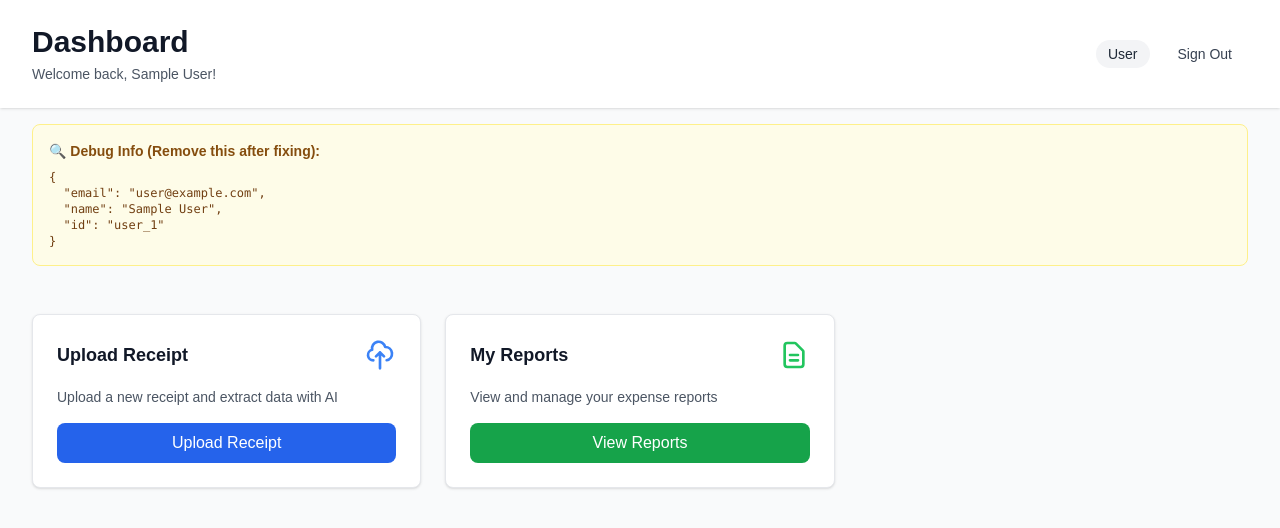
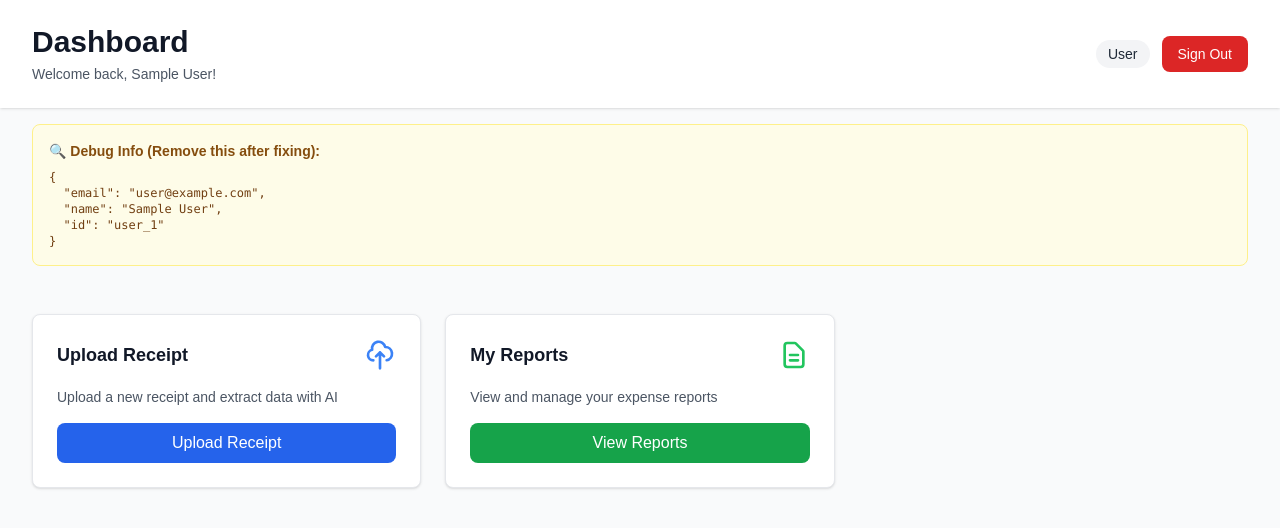
Before and after one commit to mobilacks/lacks-expense-management, a Next.js app: page /dashboard in a window 1280 px wide. Shown: the top 528 px of the page. Built offline with nearby package versions, Linux system fonts and the light colour scheme; no server answers; sample sign-in values are in the browser's storage.

Commit message:
Update page.tsx

```diff
--- a/app/dashboard/page.tsx
+++ b/app/dashboard/page.tsx
@@ -42,7 +42,7 @@
               </span>
               <Link
                 href="/api/auth/signout"
-                className="px-4 py-2 text-sm font-medium text-gray-700 dark:text-gray-300 hover:text-gray-900 dark:hover:text-white"
+                className="px-4 py-2 text-sm font-medium text-white bg-red-600 hover:bg-red-700 dark:bg-red-500 dark:hover:bg-red-600 rounded-lg transition-colors"
               >
                 Sign Out
               </Link>
```
Lines whose indentation alone changed are shown as unchanged.
